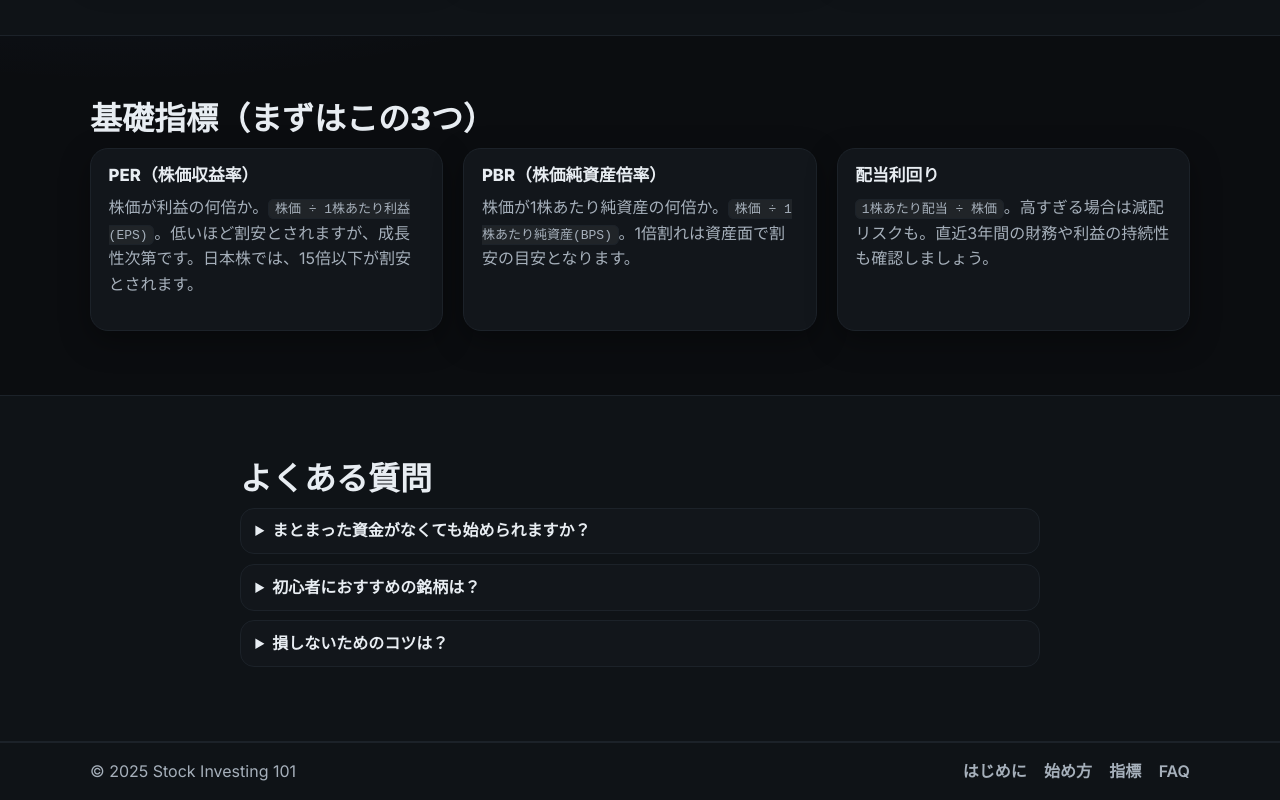
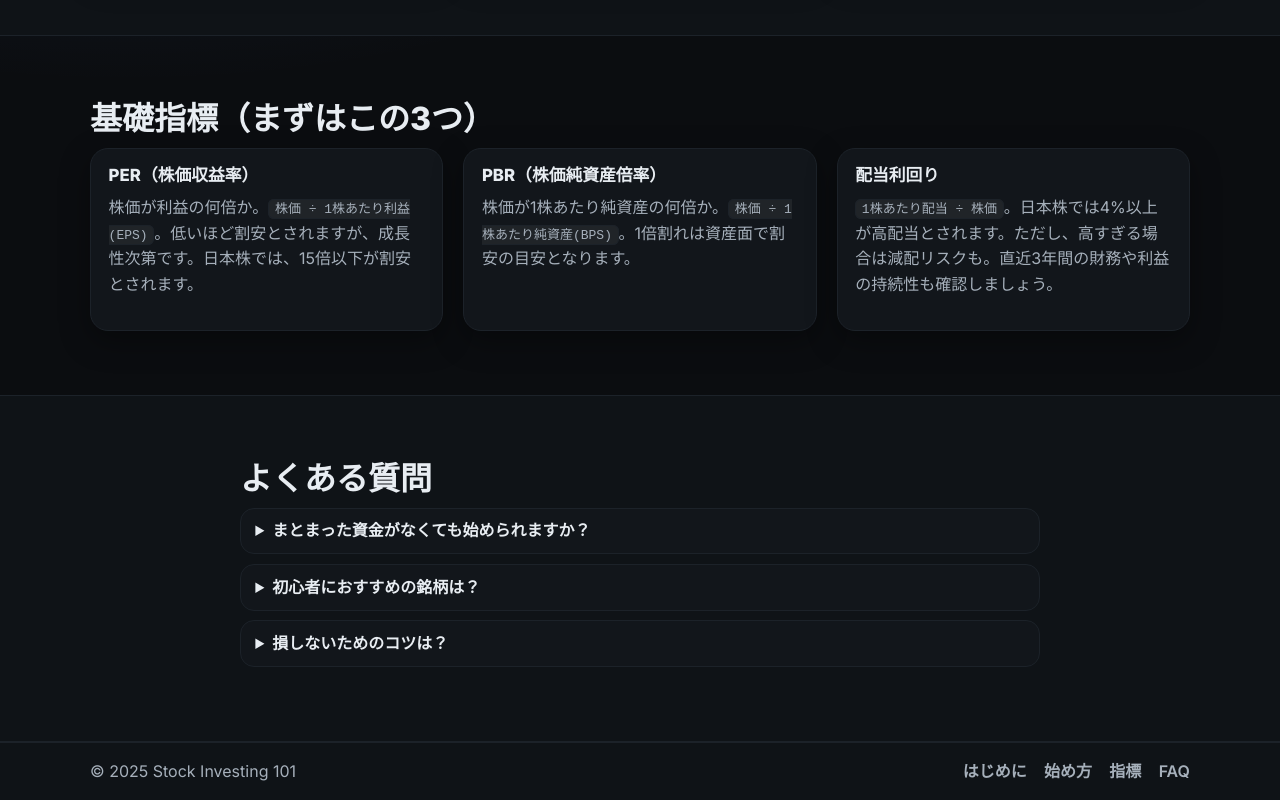
Before and after one commit to SDK0126/my-website, a plain HTML site: page index.html in a window 1280 px wide. Shown: the part 997-1797 px from the top of the page. Drawn offline with Linux system fonts and the light colour scheme.

Commit message:
Update index.html

```diff
--- a/index.html
+++ b/index.html
@@ -101,7 +101,7 @@
         </article>
         <article class="card">
           <h3>配当利回り</h3>
-          <p><code>1株あたり配当 ÷ 株価</code>。高すぎる場合は減配リスクも。直近3年間の財務や利益の持続性も確認しましょう。</p>
+          <p><code>1株あたり配当 ÷ 株価</code>。日本株では4%以上が高配当とされます。ただし、高すぎる場合は減配リスクも。直近3年間の財務や利益の持続性も確認しましょう。</p>
         </article>
       </div>
     </div>
```
